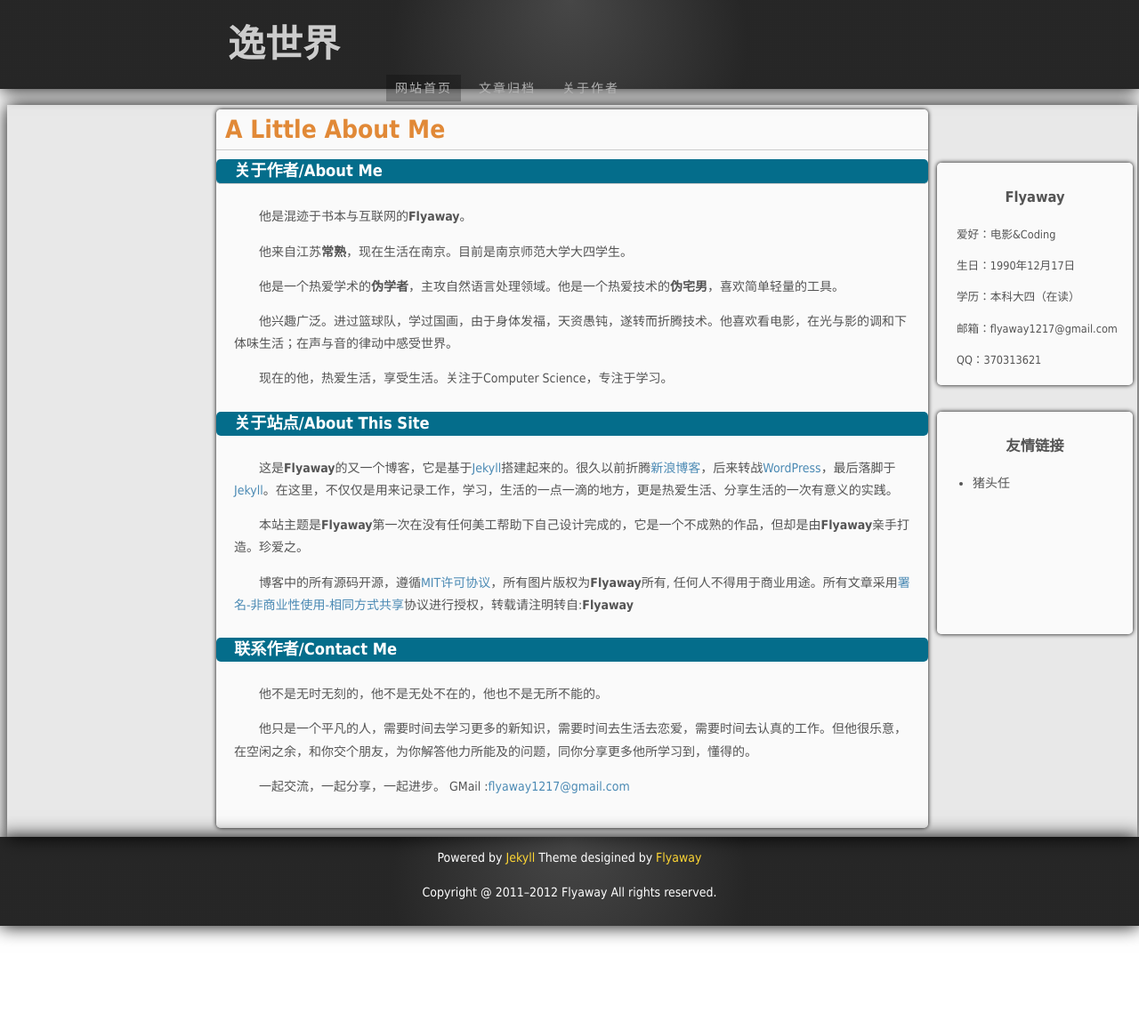
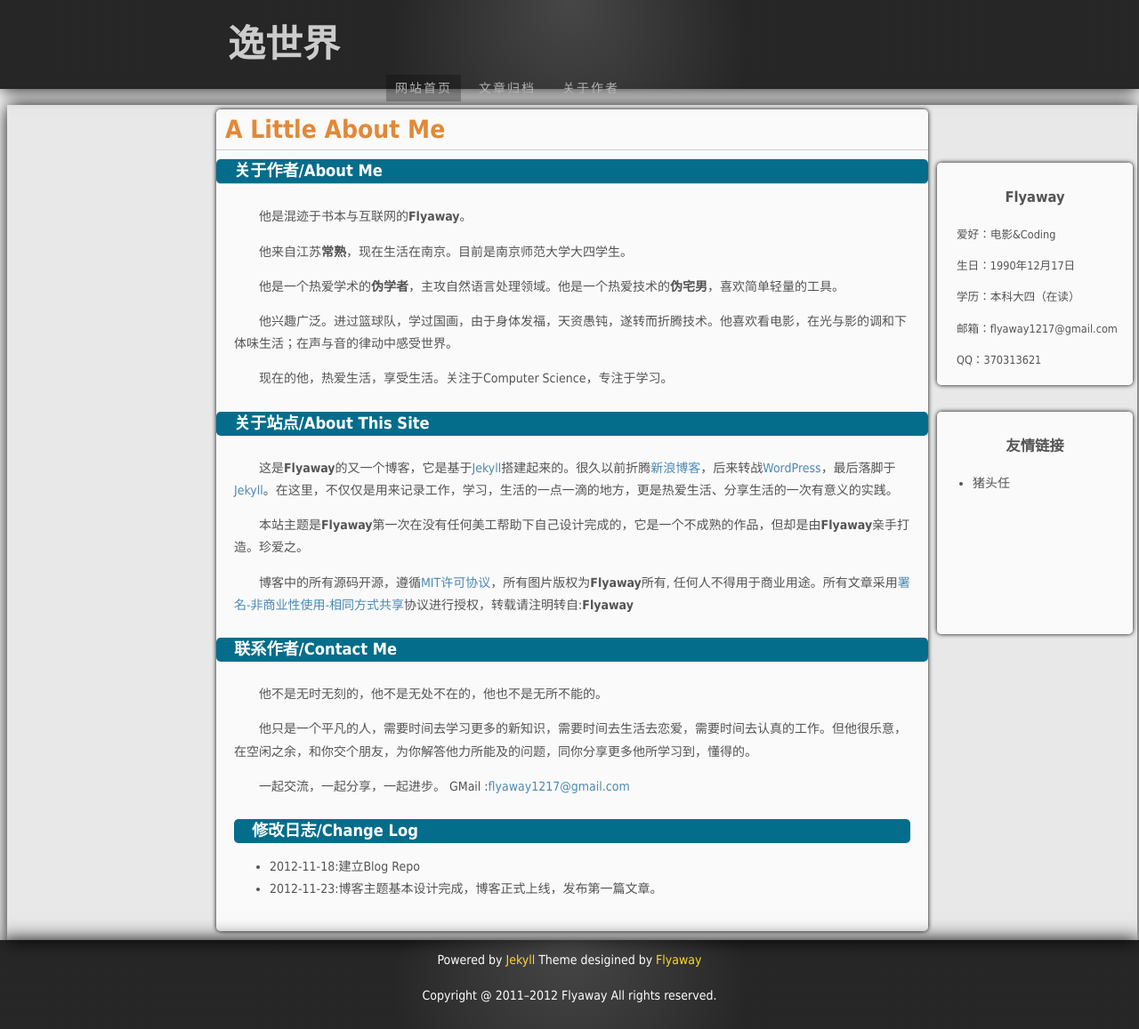
Before and after one commit to flyaway1217/flyaway1217.github.com, a Jekyll site: the page built from contact.html, in a window 1280 px wide. Shown: the whole page at 89% size. Built offline with Jekyll 4.4.1, drawn with Linux system fonts in a browser that asks for light colours.

Commit message:
update the contact.html

```diff
--- a/contact.html
+++ b/contact.html
@@ -41,4 +41,17 @@ keywords: About,Author,Flyaway,生活
 一起交流，一起分享，一起进步。 GMail :<a href="mailto:flyaway1217@gmail.com">flyaway1217@gmail.com</a></p>
 
 </article>
+
+
+<article>
+<h2>修改日志/Change Log</h2>
+<ul>
+	<li>2012-11-18:建立Blog Repo</li>
+	<li>2012-11-23:博客主题基本设计完成，博客正式上线，发布第一篇文章。</li>
+</ul>
+
+
+</article>
+
+
 			</div>
```
